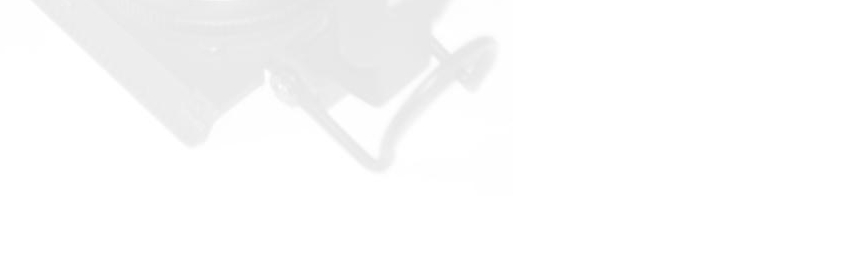
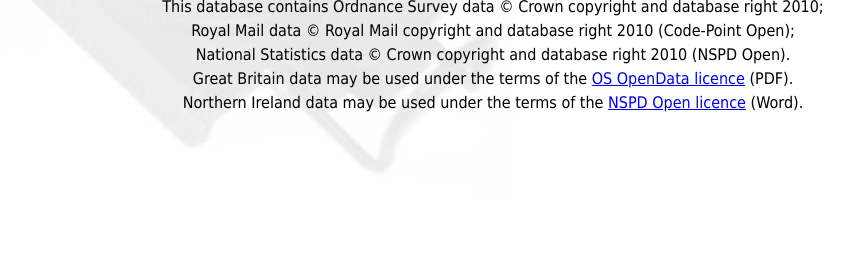
Before and after one commit to mysociety/mapit, a Django app: template pylib/mapit/templates/example-postcode.html in a window 1280 px wide. Shown: the part 538-800 px from the top of the page, without its empty margins (147-1000 px from the left). Run offline with Django 3.2, Linux system fonts and the light colour scheme; the template is opened without the code that fills it, so the values that code supplies are empty.

Commit message:
Attribution on every footer.

```diff
--- a/pylib/mapit/templates/base.html
+++ b/pylib/mapit/templates/base.html
@@ -24,6 +24,15 @@ Built by Matthew Somerville. Pictures from Wikimedia Commons
 Hosted by <a href="http://www.easynet.net/publicsector/">EasyNet</a>.
 <br>
 <a href="http://www.djangoproject.com/"><img align="middle" src="http://media.djangopony.com/img/small/badge.png" border="0" alt="Django powered"></a>
+
+<p>This database contains Ordnance Survey data © Crown copyright and database right 2010;
+<br>Royal Mail data © Royal Mail copyright and database right 2010 (Code-Point Open);
+<br>National Statistics data © Crown copyright and database right 2010 (NSPD Open).
+<br>Great Britain data may be used under the terms of the
+<a href="http://www.ordnancesurvey.co.uk/oswebsite/opendata/licence/">OS OpenData licence</a> (PDF).
+<br>Northern Ireland data may be used under the terms of the
+<a href="http://www.ons.gov.uk/about-statistics/geography/products/geog-products-postcode/nspd/nspd-open-licence.doc">NSPD Open licence</a> (Word).
+
 </div>
 
 </body>
```
